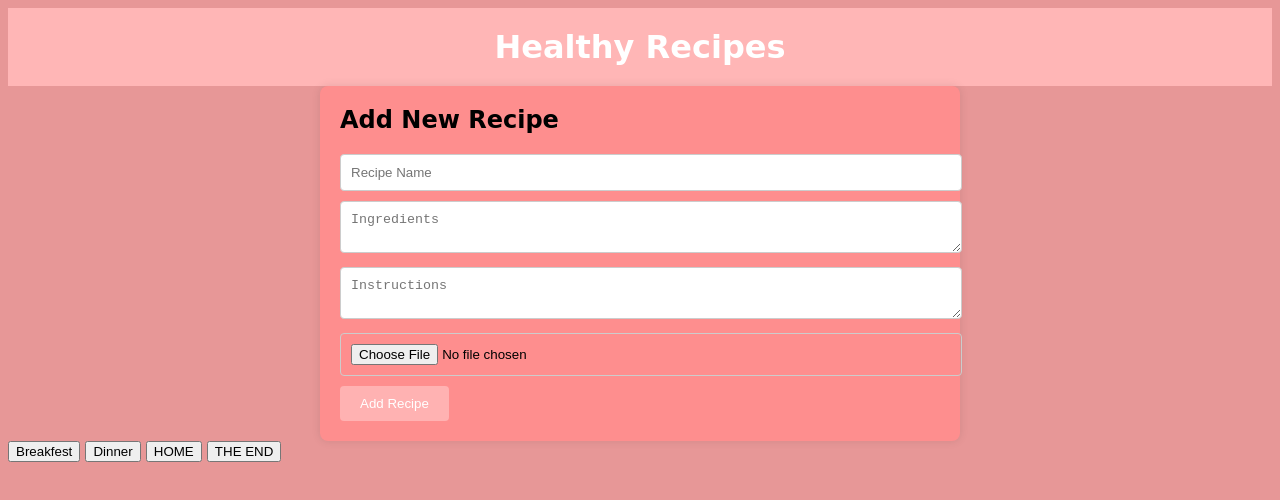
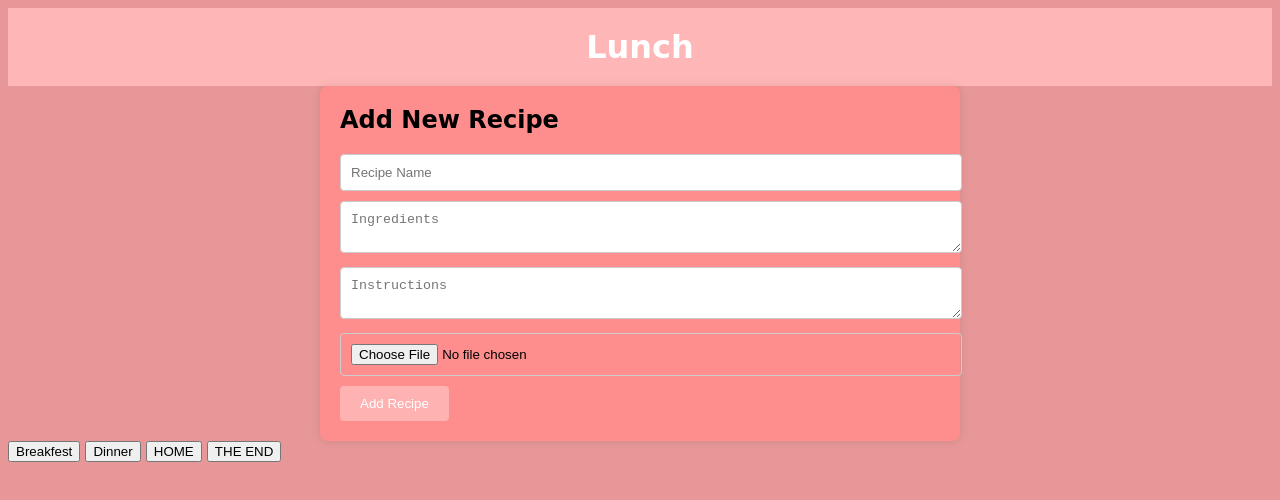
Before and after one commit to lielklebanov/Healthy_recipes, a plain HTML site: page openscreen.html in a window 1280 px wide. Drawn offline with Linux system fonts and the light colour scheme.

Commit message:
add failes

```diff
--- a/openscreen.html
+++ b/openscreen.html
@@ -8,7 +8,7 @@
 </head>
 <body>
     <header>
-        <h1>Healthy Recipes</h1>
+        <h1>Lunch</h1>
     </header>
     <main>
         <div class="recipe-form">
```
Also changed, not shown: g.html (+1 -1 lines), l.html (+1 -1 lines).
